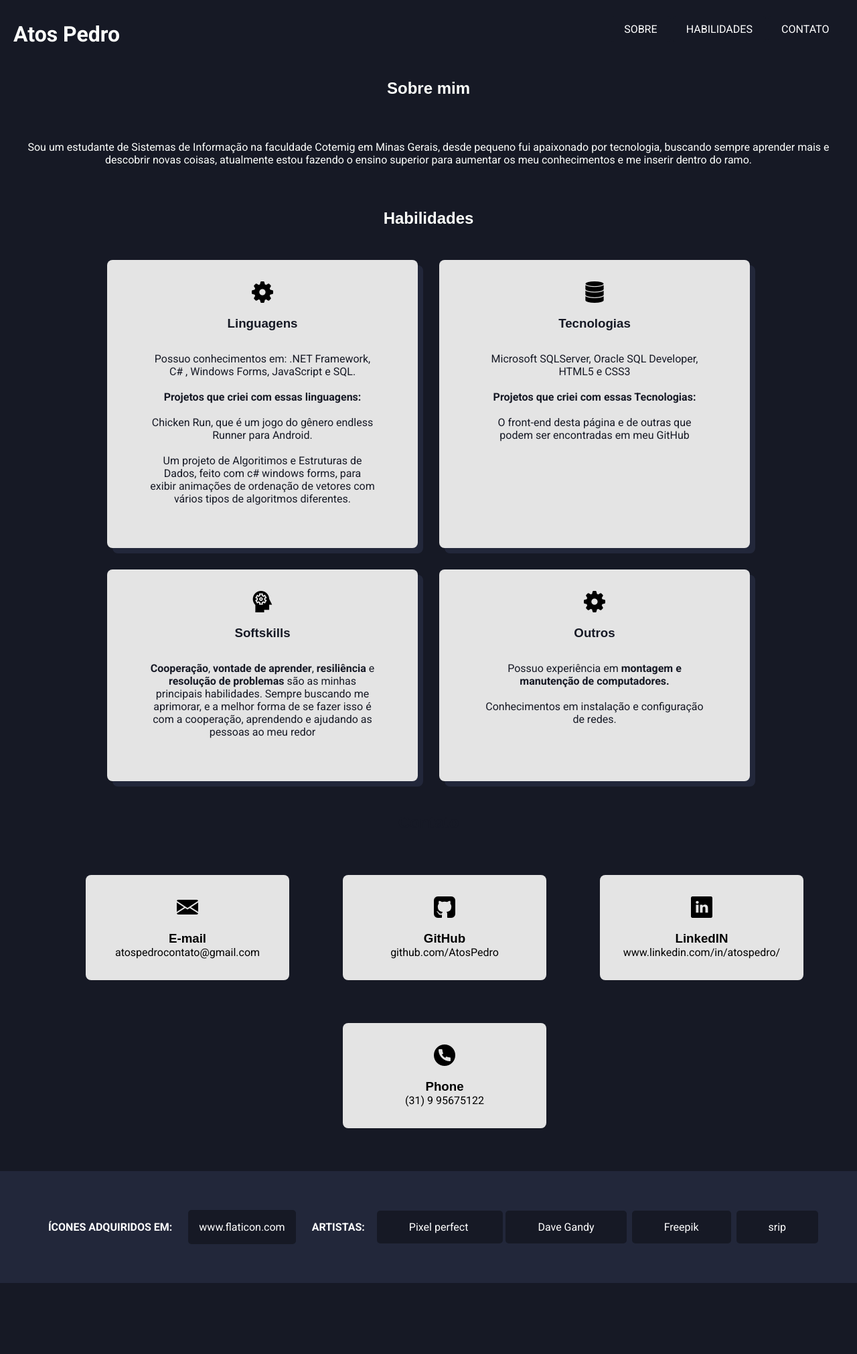
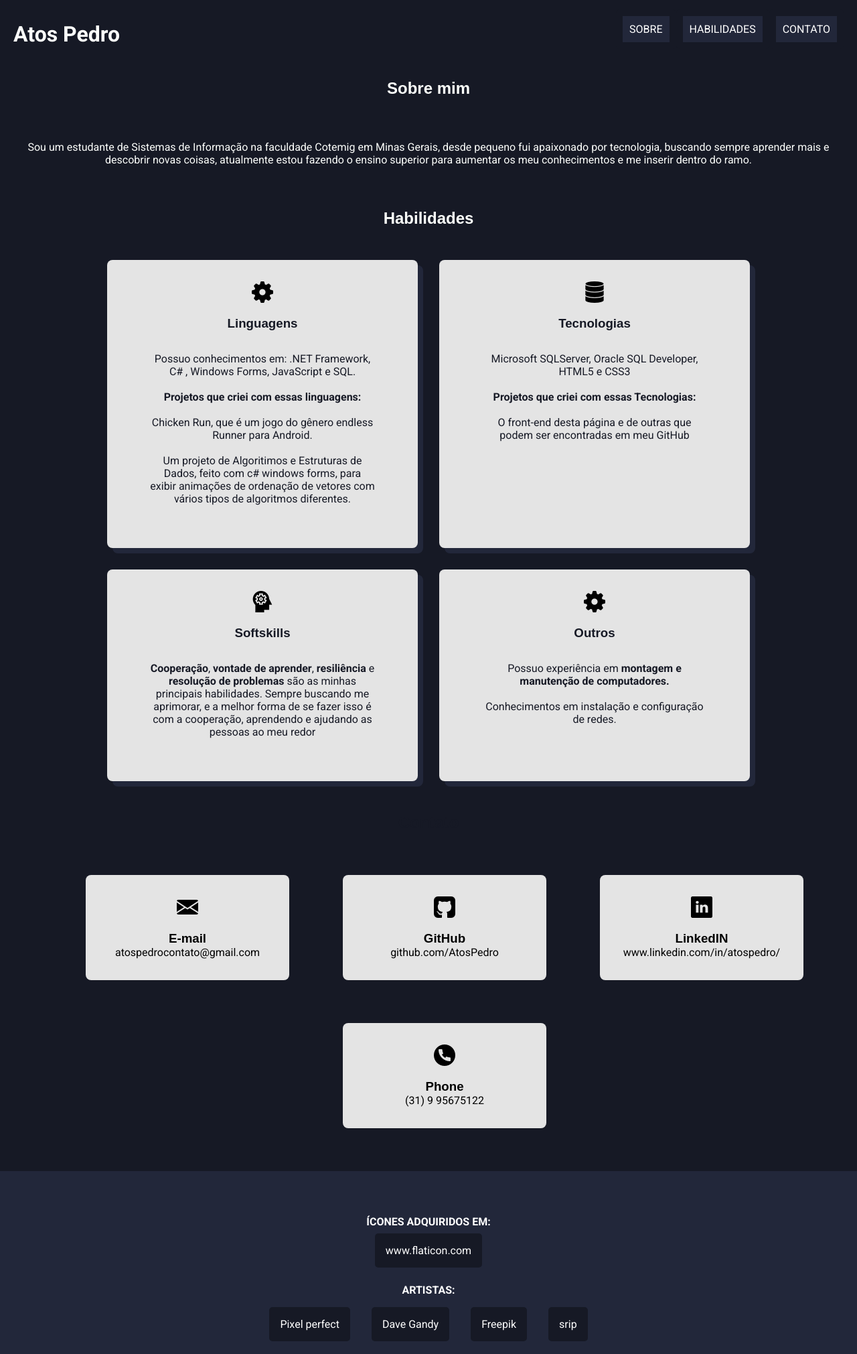
Before and after one commit to AtosPedro/curriculo-atos-pedro, a plain HTML site: page index.html in a window 1280 px wide. Shown: the whole page at 67% size. Before the commit the page ends 1915 px from the top, so only its background shows below. Drawn offline with Linux system fonts and the light colour scheme; a web font is replaced by a local one.

Commit message:
bug fixes

```diff
--- a/index.html
+++ b/index.html
@@ -21,11 +21,13 @@
     <link rel="stylesheet" href="public/css/responsive.css" />
   </head>
   <body>
+
     <header>
       <span>
         <h1>Atos Pedro</h1>
       </span>
 
+      <nav>
         <ul>
           <li>
             <a href="#About">Sobre</a>
@@ -37,6 +39,9 @@
             <a href="#contact">Contato</a>
           </li>
         </ul>
+      </nav>
+
+
     </header>
 
     <section id="About">
@@ -154,8 +159,10 @@
     </section>
 
     <footer>
-
-      <p><strong>Ícones adquiridos em: </strong></p><a class="site-buttom" href="https://www.flaticon.com/br/" title="Flaticon"> www.flaticon.com</a>
+      <div class="site-buttom">
+        <p><strong>Ícones adquiridos em: </strong></p><a  href="https://www.flaticon.com/br/" title="Flaticon"> www.flaticon.com</a>
+      </div>
+      <div class="artists">
         <p><strong>Artistas: </strong></p>
         <ul>
           <li>
@@ -169,6 +176,8 @@
           <li><a href="https://www.flaticon.com/br/autores/srip" title="srip">srip</a></li>
 
         </ul>
+      </div>
+
 
     </footer>
   </body>
--- a/public/css/footer.css
+++ b/public/css/footer.css
@@ -18,6 +18,14 @@ footer a{
 
 }
 .site-buttom{
+    display: flex;
+    flex-direction: column;
+    justify-content:center;
+    align-items: center;
+    margin: 1rem;
+}
+.site-buttom a{
+
     background-color: #161925;
 
     margin: .5rem;
@@ -25,9 +33,14 @@ footer a{
     border: none;
     border-radius: 5px;
 }
+.artists{
+    display: flex;
+    flex-direction: column;
+    justify-content: center;
+    align-items: center;
+}
 footer p{
     text-transform: uppercase;
-    margin: 1rem;
     text-align: center;
 }
 
@@ -37,14 +50,15 @@ footer ul{
 footer ul li{
     margin: 1rem;
     text-align: center;
+}
+footer ul li a{
+    display:block;
+
     padding: 1rem;
+
+
     background-color: #161925;
-
     border: none;
     border-radius: 5px;
 
 }
-footer ul li a{
-    margin: 1rem;
-    padding: 1rem;
-}
--- a/public/css/header.css
+++ b/public/css/header.css
@@ -14,27 +14,31 @@ header span h1{
     font-weight: 700;
     color:#fdfffc;
 }
-header ul{
+header nav{
+    width: 100%;
+}
+header nav ul{
     display: flex;
     flex-direction: column;
     list-style: none;
+}
+header nav ul li a{
 
-}
-header ul li a{
+    display: block;
 
     text-decoration: none;
     text-transform: uppercase;
 
-    padding: 2.5rem 100vw;
 
-
+    padding: 2.5rem;
     color:#fdfffc;
+    background-color: #22273a;
 
 }
-header ul li{
+header nav ul li{
+    width: auto;
+    text-align: center;
 
-    text-align: center;
-    background-color: #22273a;
-    margin: .1rem;
-    padding: 2.5rem 100vw;
+    margin: .1rem 0;
+
 }
--- a/public/css/main.css
+++ b/public/css/main.css
@@ -2,7 +2,9 @@
     margin: 0;
     padding: 0;
 }
-
+html{
+    scroll-behavior: smooth;
+}
 body{
     background-color:  #161925;
     color: #161925;
--- a/public/css/responsive.css
+++ b/public/css/responsive.css
@@ -1,26 +1,31 @@
 @media screen and (min-width: 1024px) {
     header {
+        display:flex;
         flex-direction: row;
         justify-content: space-between;
+
     }
-    header ul{
+    header nav {
+        width: auto;
+    }
+    header nav ul{
         flex-direction: row;
         margin: 0 20px 0 ;
     }
     header span{
         margin: 0 0 0 20px;
     }
-    header ul li{
+    header nav ul li{
         padding: 10px;
         border:none;
         border-radius:5px;
         background-color: #161925;
         transition: 200ms;
     }
-    header ul li:hover{
+    header nav ul li:hover{
         background-color: #22273a;
     }
-    header ul li a{
+    header nav ul li a{
 
         text-decoration: none;
         text-transform: uppercase;
@@ -67,20 +72,36 @@
         box-shadow: 8px 8px #22273a;
     }
     footer{
-        flex-direction: row;
-        flex-wrap: wrap;
-        justify-content: center;
+        flex-direction: column;
+        justify-content: space-between;
         padding: 50px;
     }
+    .site-buttom{
+        flex-direction: column;
+    }
+    .site-buttom a:hover{
+        box-shadow: 2px 2px  #161925;
+    }
+    }
+    .artists{
+        flex-direction: column;
+        justify-content: center;
+        width: 100%;
+
+    }
+    footer ul{
+        display: flex;
+    }
     footer ul li{
-        display: inline;
 
+        display:block;
+    }
+    footer ul li a{
 
-        margin: 2px;
         transition: 200ms;
 
     }
-    footer ul li:hover{
+    footer ul li a:hover{
         box-shadow: 2px 2px  #161925;
     }
 }
```
Lines whose indentation alone changed are shown as unchanged.
